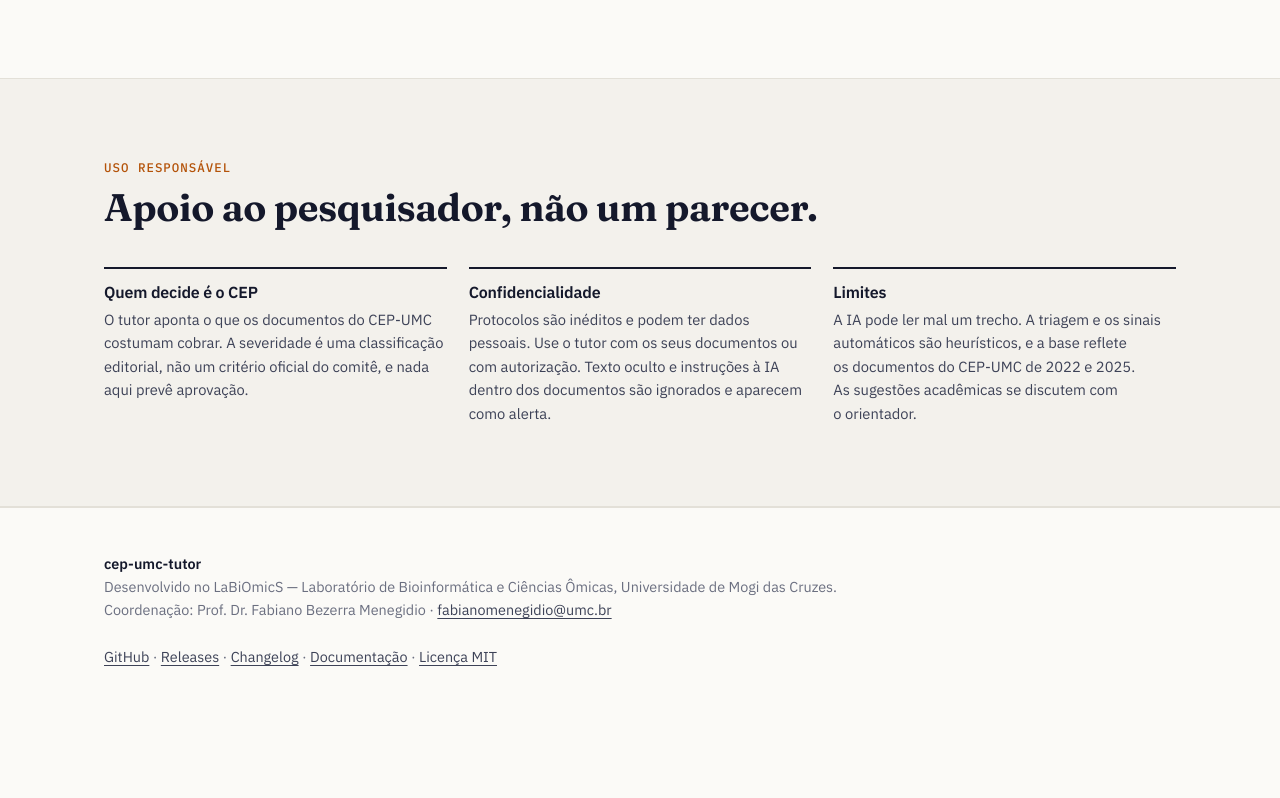
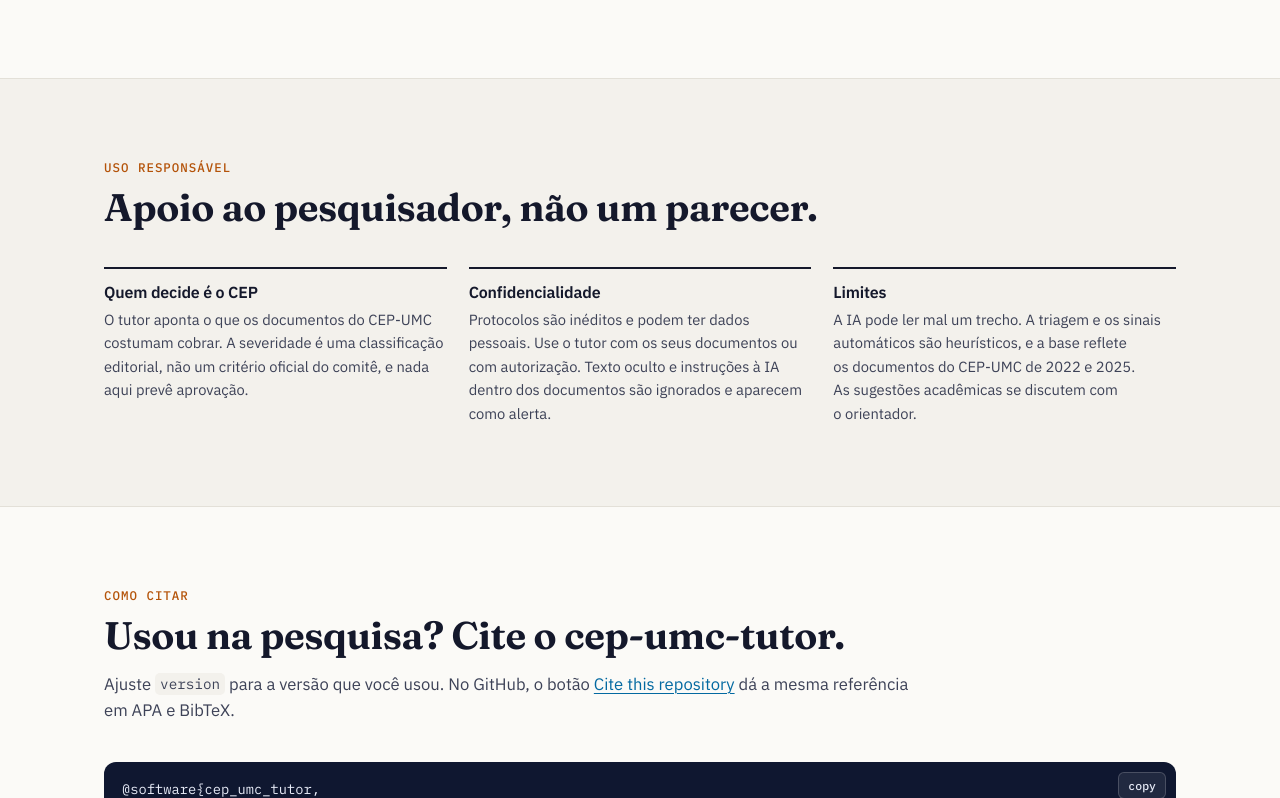
Before and after one commit to LaBiOmicS/cep-umc-tutor, a plain HTML site: page site/index.html in a window 1280 px wide. Shown: the part 11202-12000 px from the top of the page. Before the commit the page ends 11926 px from the top, so only its background shows below. Drawn offline with Linux system fonts and the light colour scheme.

Commit message:
docs: como citar (CITATION.cff, READMEs e site)
BibTeX padronizado nos plugins LaBiOmicS, com o laboratório como autor;
CITATION.cff ativa o botão 'Cite this repository' do GitHub.

Co-Authored-By: Claude Opus 5.5 <noreply@anthropic.com>

```diff
--- a/site/index.html
+++ b/site/index.html
@@ -378,6 +378,9 @@ p, li, .lede, .file span, .needs span, .tip, .beta-note span, .role-card p, .cal
 .kb-cols ol li::marker { color: var(--gold); font: 600 .85rem var(--mono); }
 .use.ref .kb-cols ol li::marker, .use.ref ol li::marker { color: var(--cyan); }
 .kb-note { margin-top: 16px; max-width: none; }
+.code.cite { max-width: none; }
+.code.cite pre { white-space: pre; overflow-x: auto; overflow-wrap: normal; }
+.cite-note { margin-top: 14px; font-size: .92rem; color: var(--ink-2); }
 </style>
 </head>
 <body>
@@ -1032,6 +1035,22 @@ uv run $S/cep_tutor.py planejar --output-dir cep_tutor/plan --nivel graduacao --
     </div>
   </div>
 </section>
+<section id="citar">
+  <div class="wrap">
+    <div class="sec-head">
+      <div class="eyebrow"><span lang="pt">Como citar</span><span lang="en">How to cite</span><span lang="es">Cómo citar</span></div>
+      <h2 lang="pt">Usou na pesquisa? Cite o cep-umc-tutor.</h2><h2 lang="en">Used it in research? Cite cep-umc-tutor.</h2><h2 lang="es">¿Lo usó en su investigación? Cite cep-umc-tutor.</h2>
+      <p lang="pt">Ajuste <code>version</code> para a versão que você usou. No GitHub, o botão <a href="https://github.com/LaBiOmicS/cep-umc-tutor">Cite this repository</a> dá a mesma referência em APA e BibTeX.</p><p lang="en">Set <code>version</code> to the release you used. On GitHub, <a href="https://github.com/LaBiOmicS/cep-umc-tutor">Cite this repository</a> gives the same reference in APA and BibTeX.</p><p lang="es">Ajuste <code>version</code> a la versión que usó. En GitHub, el botón <a href="https://github.com/LaBiOmicS/cep-umc-tutor">Cite this repository</a> da la misma referencia en APA y BibTeX.</p>
+    </div>
+    <div class="code cite"><button class="copy" type="button">copy</button><pre>@software{cep_umc_tutor,
+  author  = {{LaBiOmicS -- Laboratory of Bioinformatics and Omics Sciences, University of Mogi das Cruzes}},
+  title   = {{cep-umc-tutor}: AI-assisted pre-submission review of research protocols for the CEP-UMC ethics committee},
+  version = {0.2.0},
+  year    = {2026},
+  url     = {https://github.com/LaBiOmicS/cep-umc-tutor}
+}</pre></div>
+  </div>
+</section>
 </main>
 
 <footer>
```
Also changed, not shown: 5 other files.
